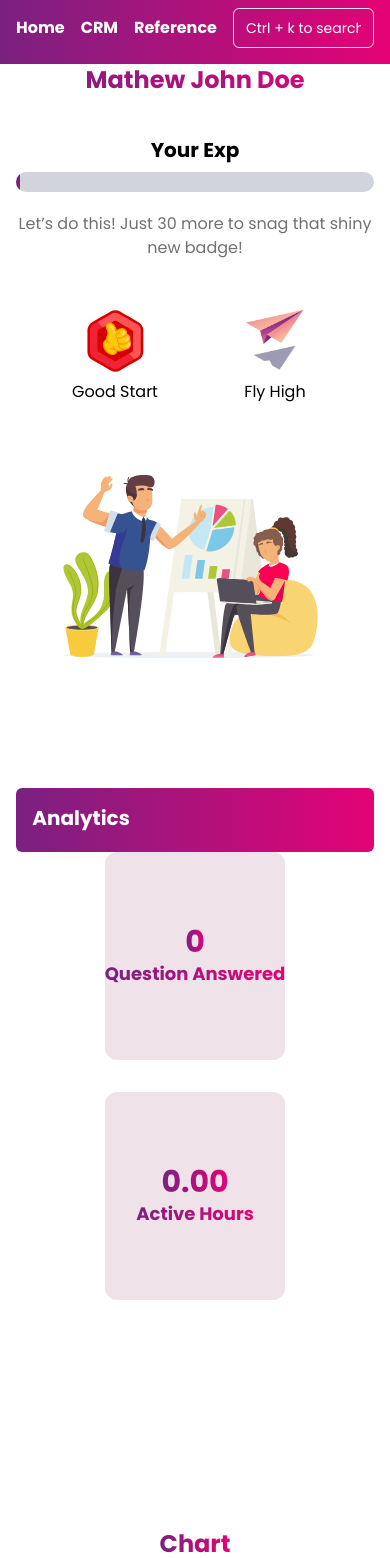
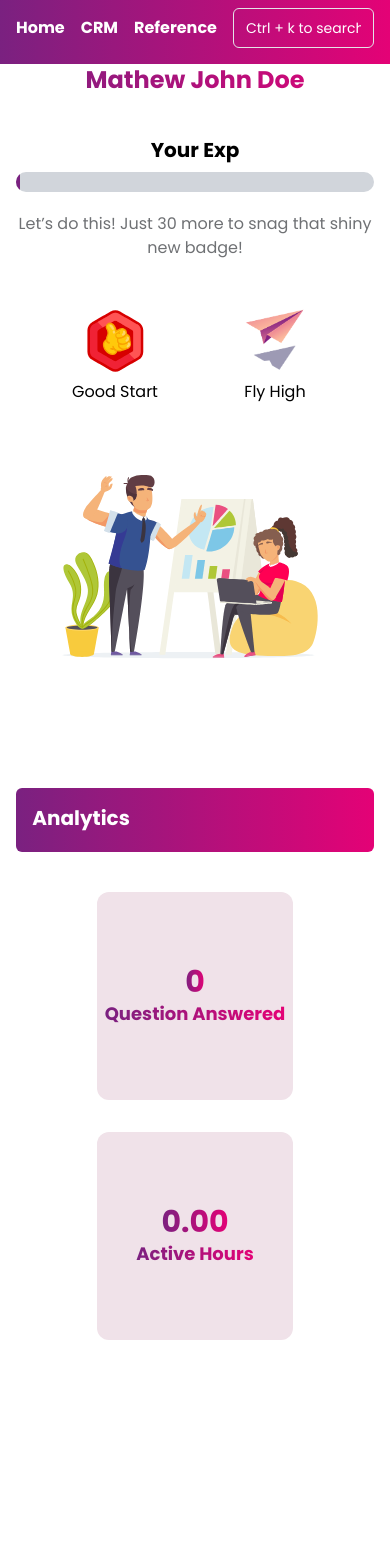
Before and after one commit to sipaling-hackaton/Sipaling-Hackaton-Technoscape-2024-app, a Next.js app in the folder app/: page /landing in a window 390 px wide. Shown: the top 1558 px of the page. Built offline with nearby package versions, Linux system fonts and the light colour scheme; no server answers; the database is empty.

Commit message:
Update Landing.tsx

```diff
--- a/app/src/app/landing/Landing.tsx
+++ b/app/src/app/landing/Landing.tsx
@@ -75,11 +75,11 @@ const Landing = ({ sentiment, chat, exp }: ILanding) => {
             />
           </div>
         </div>
-        <div className="text-center h-16 text-white font-bold w-11/12 lg:w-4/5 flex flex-wrap lg:flex-nowrap bg-gradient-to-r from-[#7a2180] to-[#e40276] rounded-md">
+        <div className="mb-10 text-center h-16 text-white font-bold w-11/12 lg:w-4/5 flex flex-wrap lg:flex-nowrap bg-gradient-to-r from-[#7a2180] to-[#e40276] rounded-md">
           <h1 className="pt-4 pl-4 text-xl lg:text-2xl">Analytics</h1>
         </div>
         <div className="flex flex-col lg:flex-row gap-8 lg:gap-56 lg:justify-center px-4 ">
-          <div className="bg-[#F0E2E9] lg:w-[20rem] h-[13rem] flex flex-col justify-center items-center rounded-xl">
+          <div className="p-2 bg-[#F0E2E9] lg:w-[20rem] h-[13rem] flex flex-col justify-center items-center rounded-xl">
             <h1 className="font-bold text-3xl lg:text-4xl bg-gradient-to-r from-[#7a2180] to-[#e40276] inline-block text-transparent bg-clip-text">
               {chat}
             </h1>
@@ -87,7 +87,7 @@ const Landing = ({ sentiment, chat, exp }: ILanding) => {
               Question Answered
             </h2>
           </div>
-          <div className=" bg-[#F0E2E9] w-full lg:w-[20rem] h-[13rem] flex flex-col justify-center items-center rounded-xl">
+          <div className="p-2 bg-[#F0E2E9] w-full lg:w-[20rem] h-[13rem] flex flex-col justify-center items-center rounded-xl">
             <p className="font-bold text-3xl lg:text-4xl bg-gradient-to-r from-[#7a2180] to-[#e40276] inline-block text-transparent bg-clip-text">
               {((chat * 10) / 3600).toFixed(2)}
             </p>
@@ -96,7 +96,7 @@ const Landing = ({ sentiment, chat, exp }: ILanding) => {
             </h2>
           </div>
         </div>
-        <div className="mb-10 lg:w-[20rem] h-[30rem] flex flex-col justify-center items-center rounded-xl pt-[8rem]">
+        <div className="mb-10 w-[90vw]   h-[30rem] flex flex-col justify-center items-center rounded-xl pt-[8rem]">
           <p className="font-bold text-2xl  lg:text-2xl bg-gradient-to-r from-[#7a2180] to-[#e40276] inline-block text-transparent bg-clip-text mt-20">
             Chart
           </p>
```
